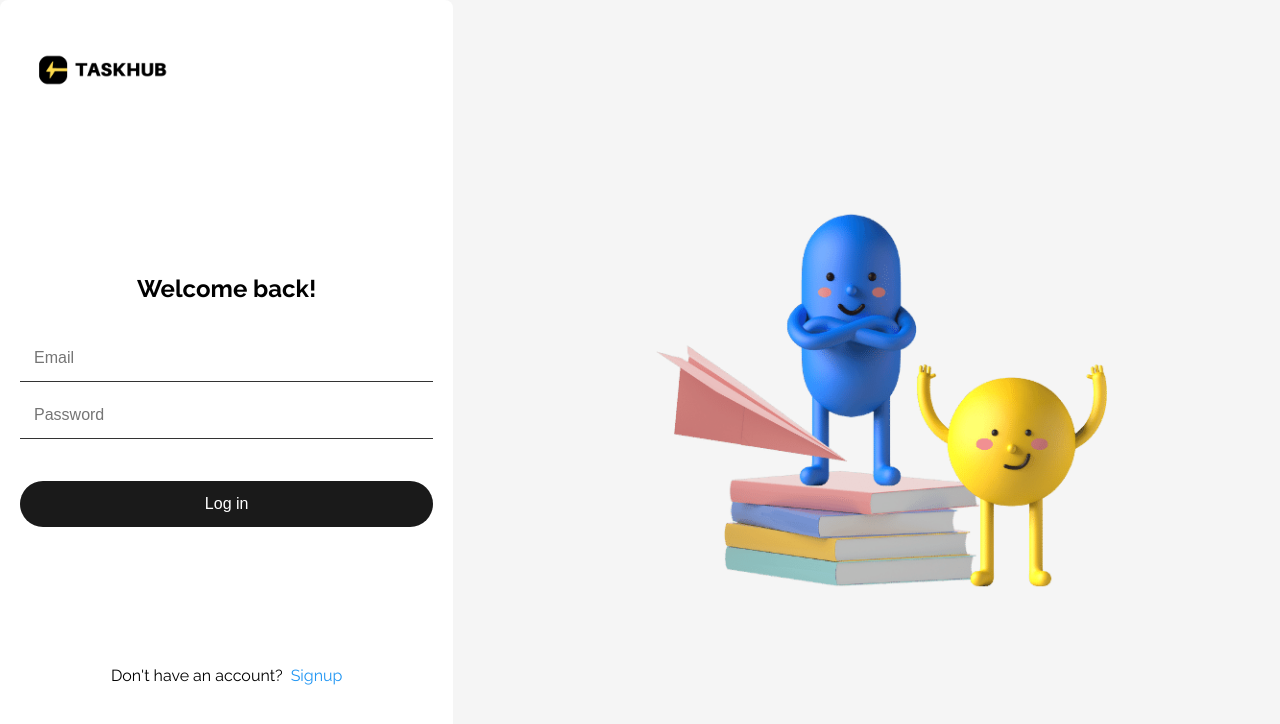
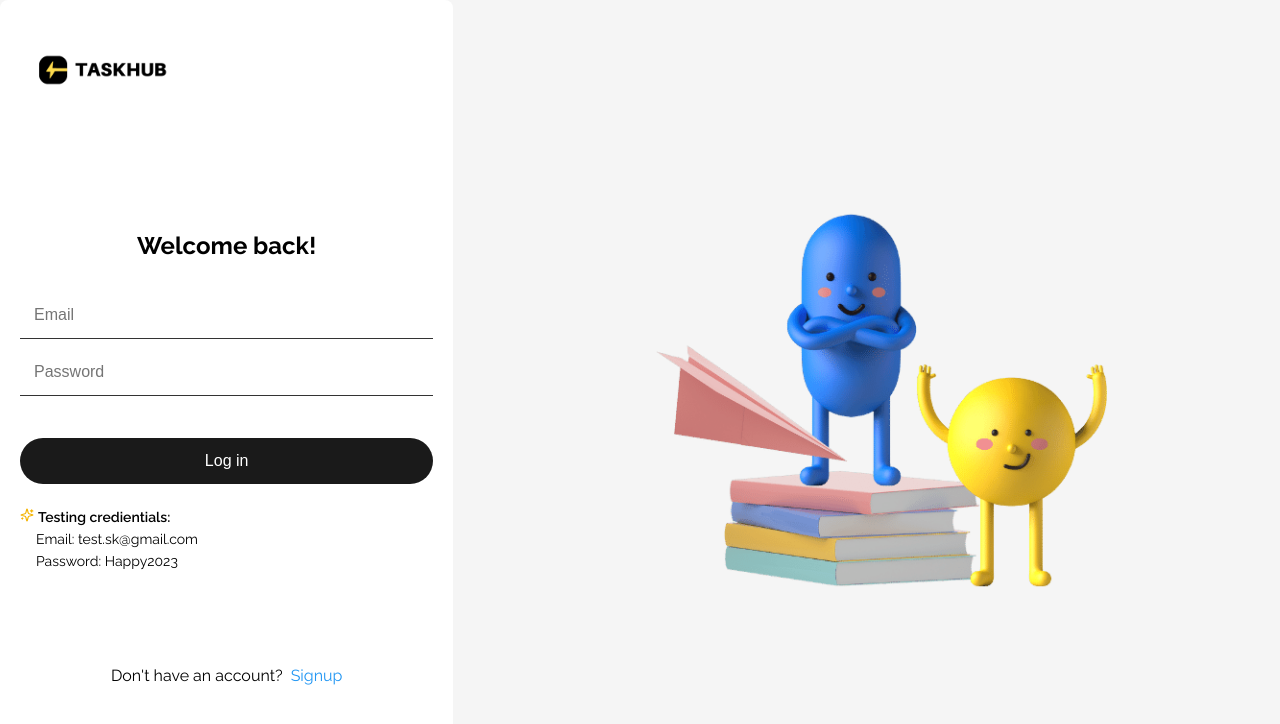
Before and after one commit to sk-phan/project-task-management, a React (Create React App) app in the folder front-end/: page / in a window 1280 px wide. Shown: the top 724 px of the page. Built offline with nearby package versions, Linux system fonts and the light colour scheme; no server answers.

Commit message:
added testing credientials

```diff
--- a/front-end/src/styles/LoginView.css
+++ b/front-end/src/styles/LoginView.css
@@ -108,6 +108,27 @@
     text-decoration: none;
 }
 
+.star-icon {
+    color: var(--primary-yellow);
+    margin-right: 4px;
+}
+
+.testing-account {
+    justify-content: flex-start;
+    width: 100%;
+    font-size: 14px;
+    margin-top: 24px;
+    gap: 6px;
+}
+
+.testing-account p {
+    font-weight: 600;
+}
+
+.testing-account span {
+    margin-left: 16px;
+}
+
 /* Media query for smaller screens (mobile devices) */
 @media (max-width: 768px) {
     .login-container {
--- a/front-end/src/views/LoginView.tsx
+++ b/front-end/src/views/LoginView.tsx
@@ -3,6 +3,7 @@ import '../styles/LoginView.css';
 import { useState } from 'react';
 import authService from '../utils/authService';
 import { User } from '../types';
+import { LuSparkles } from 'react-icons/lu';
 
 const LoginView = () => {
 
@@ -65,6 +66,14 @@ const LoginView = () => {
                         Log in
                         </button>
                     )}
+                    <div className='d-flex flex-column testing-account'>
+                        <p>
+                            <LuSparkles className='star-icon'/>
+                            Testing credientials:
+                        </p>
+                        <span>Email: test.sk@gmail.com</span>
+                        <span>Password: Happy2023</span>
+                    </div>
                 </form>
 
                 <div className='signup-link'>
--- a/front-end/src/views/SignupView.tsx
+++ b/front-end/src/views/SignupView.tsx
@@ -37,7 +37,7 @@ const SignupView = () => {
         <div className="login-container">
             <div className="login-form">
                 <img className='logo' src='/TaskHub.png' alt='logo' />
-                <h2>Welcome back!</h2>
+                <h2>Let's get started!</h2>
                 <form onSubmit={onSignUp}>
                     <input
                         type="email"
```
